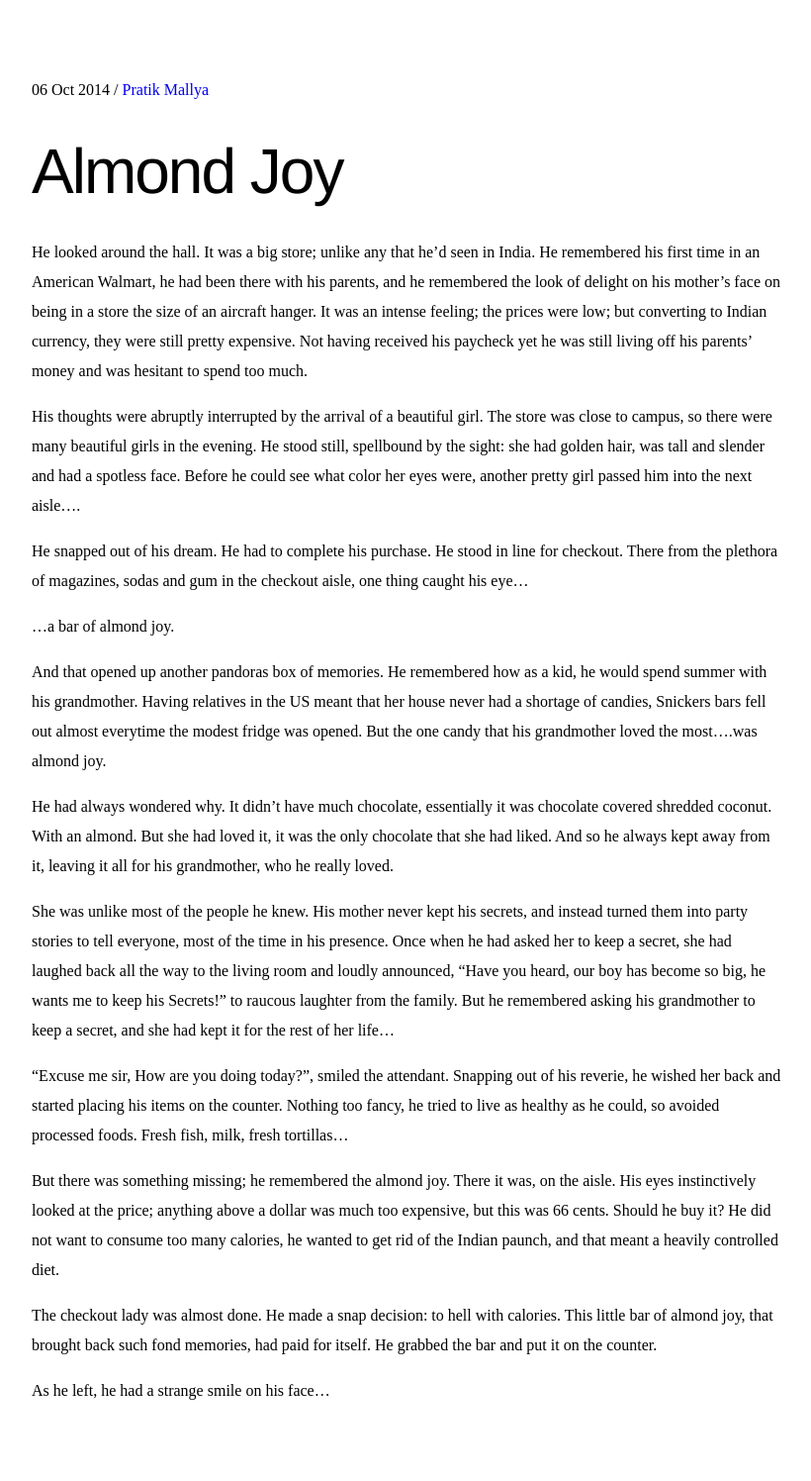
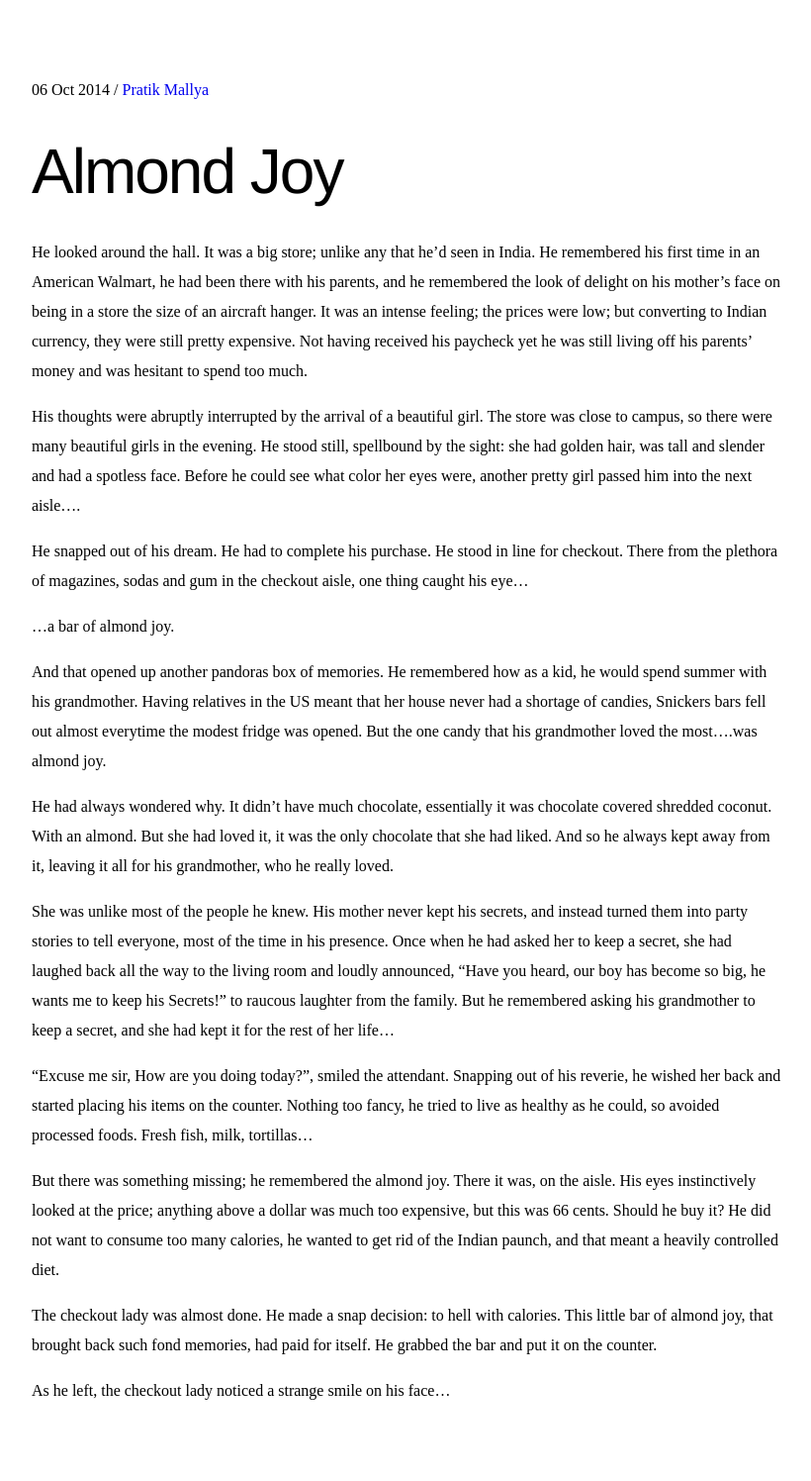
Before and after one commit to pratikmallya/pratikmallya.github.io, a Jekyll site: the page built from _posts/2014-10-06-almond-joy.md, in a window 1280 px wide. Shown: the whole page at 99% size, without its empty margins (228-1048 px from the left). Built offline with Jekyll 4.4.1, drawn with Linux system fonts in a browser that asks for light colours.

Commit message:
ADD: minor changes

```diff
--- a/_posts/2014-10-06-almond-joy.md
+++ b/_posts/2014-10-06-almond-joy.md
@@ -48,7 +48,7 @@
 "Excuse me sir, How are you doing today?", smiled the attendant.
 Snapping out of his reverie, he wished her back and started placing
 his items on the counter. Nothing too fancy, he tried to live as healthy
-as he could, so avoided processed foods. Fresh fish, milk, fresh tortillas...
+as he could, so avoided processed foods. Fresh fish, milk, tortillas...
 
 But there was something missing; he remembered the almond joy. There it was,
 on the aisle. His eyes instinctively looked at the price; anything above a
@@ -60,4 +60,4 @@
 calories. This little bar of almond joy, that brought back such fond memories,
 had paid for itself. He grabbed the bar and put it on the counter.
 
-As he left, he had a strange smile on his face...
+As he left, the checkout lady noticed a strange smile on his face...
```
